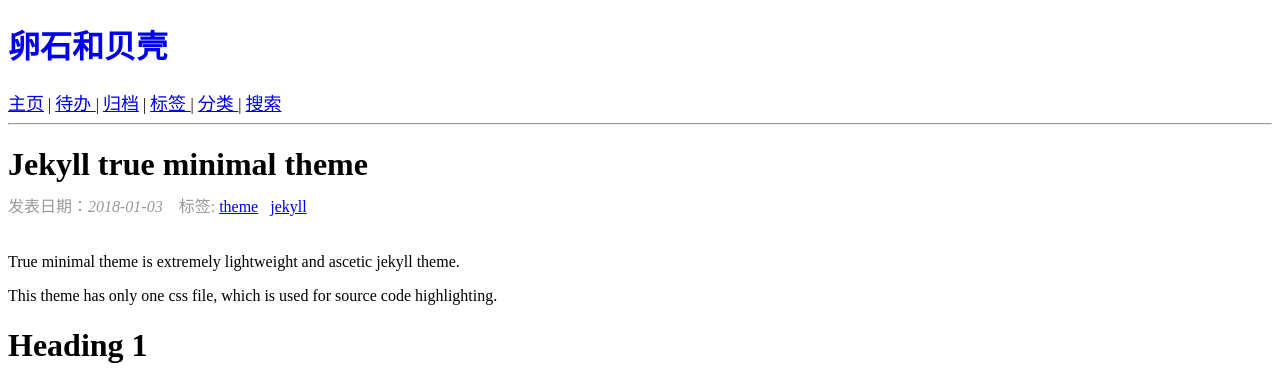
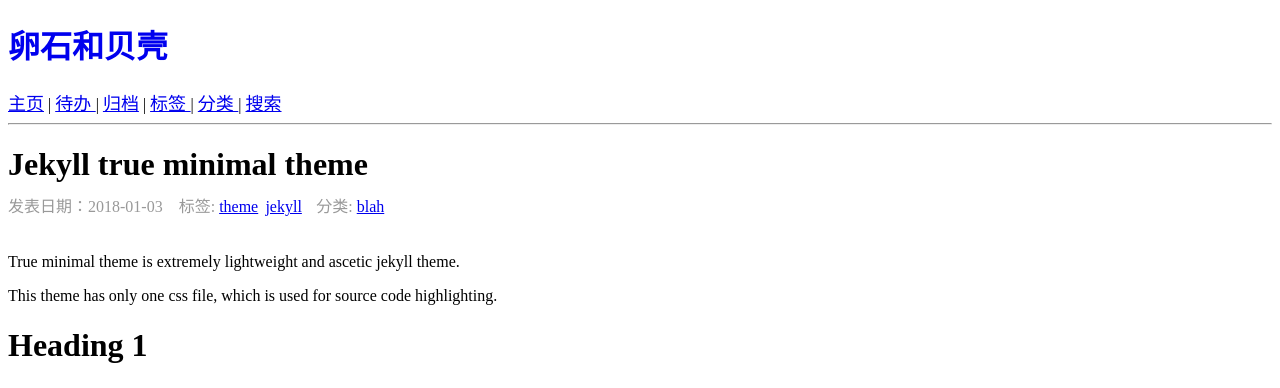
Before and after one commit to xienotes/xienotes.github.io, a Jekyll site: the page built from _posts/2018-01-01-jekyll-true-minimal-theme.md, in a window 1280 px wide. Shown: the top 388 px of the page. Built offline with Jekyll 4.4.1, drawn with Linux system fonts in a browser that asks for light colours; formulas are drawn with MathJax 3.

Commit message:
update category in post page

```diff
--- a/_layouts/post.html
+++ b/_layouts/post.html
@@ -9,14 +9,21 @@
 
 <h1 style="margin-bottom: 10px;">{{ page.title }}</h1>
 
-<span class="publish-date-tag" style="color:rgb(153, 153, 153);">
-     发表日期：<i>{{ page.date | date: "%Y-%m-%d" }}</i>
+<span class="publish-date-tag-category" style="color:rgb(153, 153, 153);">
+     发表日期：{{ page.date | date: "%Y-%m-%d" }}
     {% if page.tags %}
         <span>
             &ensp; 标签:
             {% for tags in page.tags %}
-            <a href="{{ site.baseurl }}/tags.html#{{ tags | slugify | strip }}">{{ tags | slugify | strip }}</a>&ensp;
+            <a href="{{ site.baseurl }}/tags.html#{{ tags | slugify | strip }}">{{ tags | slugify | strip }}</a>&thinsp;
             {% endfor %}
+        </span>
+    {% endif %}
+
+    {% if page.category %}
+        <span>
+            &thinsp; 分类:
+            <a href="{{ site.baseurl }}/categories.html#{{ page.category | slugify | strip }}">{{ page.category | slugify | strip }}</a>
         </span>
     {% endif %}
 </span>
```
